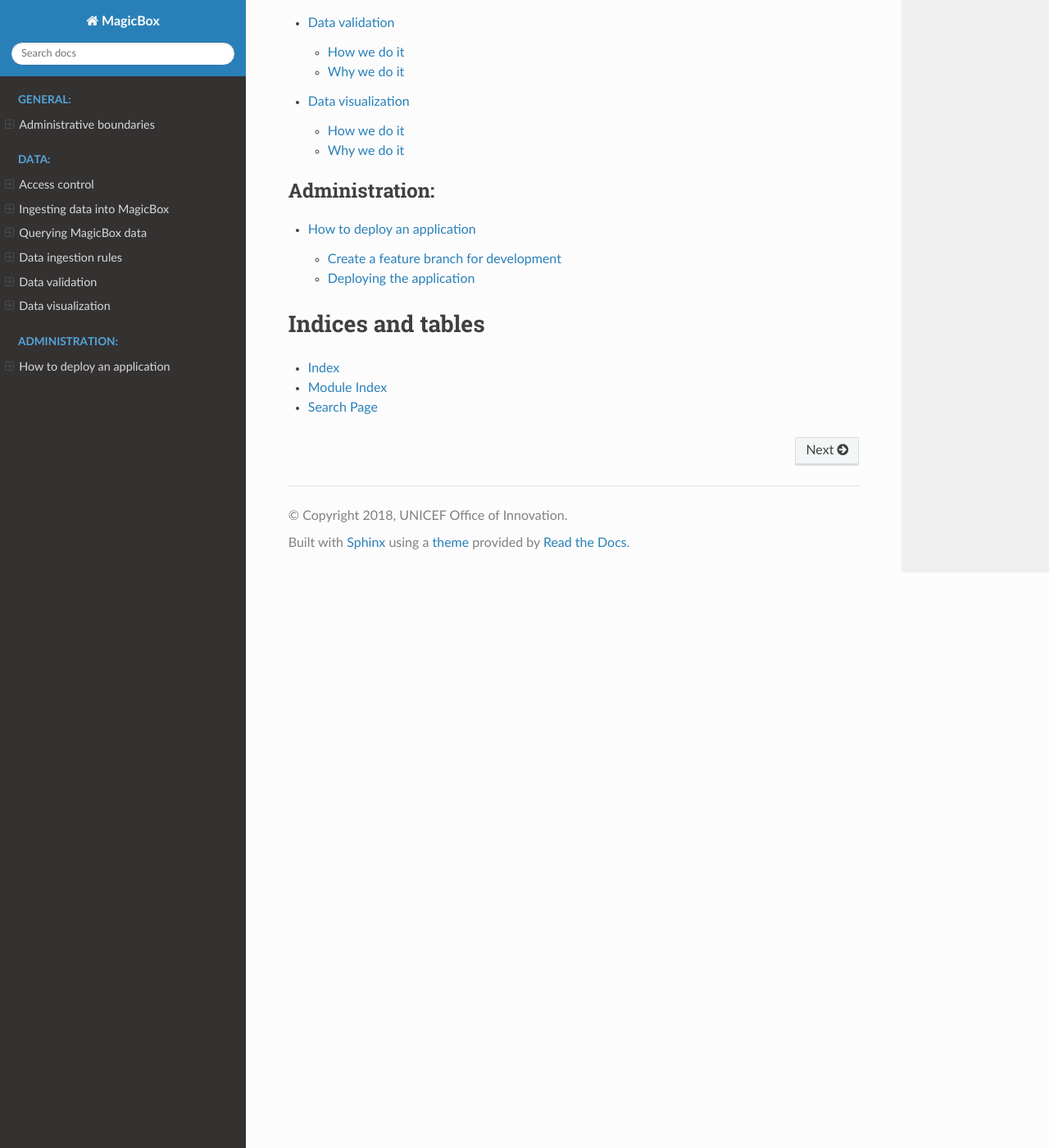
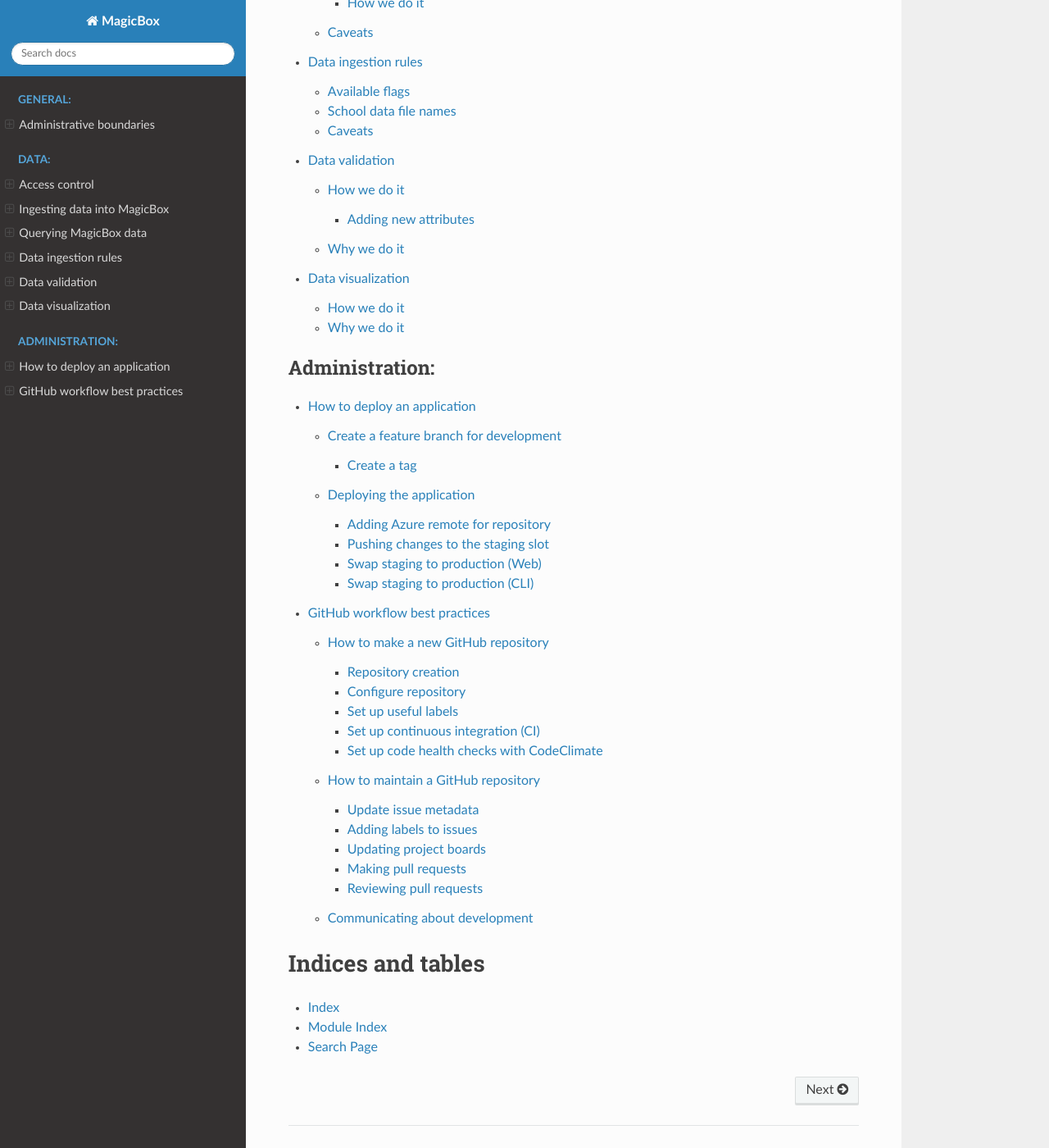
Before and after one commit to unicef/magicbox, a Sphinx documentation site: the page built from docs/index.rst, in a window 1280 px wide and 1400 px high, scrolled down 972 px. Shown: the whole window at 82% size. Built offline with Sphinx 7.4.7 and the Read the Docs theme 2.0.0, drawn with Linux system fonts in a browser that asks for light colours; some of the changed lines change nothing that is shown; some of the changed text lies outside the part shown.

Commit message:
Add new document to explain GitHub workflow (how to add and maintain projects)
This commit begins a new document to explain and document our workflow on
GitHub. This document is intended for project maintainers at UNICEF. It is a
list of things to do whenever making a new GitHub repo, maintaining one, and
how to communicate about our projects. It is intended as a cheat-sheet or
reference for later.

Feel free to contact @jflory7 about the content here at any time, even if it's
after the end of the internship.

```diff
--- /dev/null
+++ b/docs/admin/github-workflow.rst
@@ -0,0 +1,232 @@
+##############################
+GitHub workflow best practices
+##############################
+
+The UNICEF Innovation development team uses GitHub to host open source projects.
+This document explains the GitHub workflow maintainers and developers use.
+It also offers suggestions for best practices on using available tools and integrations.
+
+This document explains…
+
+- How to make a new GitHub repository
+
+- How to maintain a GitHub repository
+
+- How to communicate effectively
+
+
+***********************************
+How to make a new GitHub repository
+***********************************
+
+This section explains steps to follow when creating a new GitHub repository.
+These makes projects more organized, easier to follow from an outsider's perspective, and boosts visibility of development.
+
+Repository creation
+===================
+
+These steps focus on the initial repository creation, from `github.com/new <https://github.com/new>`__.
+
+#. **Set a meaningful name**:
+
+    - Try to make purpose obvious in title
+
+    - Use hyphens (``-``) instead of underscores (``_``)
+
+#. **Write a description**: Write one or two sentences to quickly describe the project
+
+#. **Initialize with README**: Check if you want a README file
+
+    - If you do not have one written yet, initialize with one
+
+#. **Add .gitignore for project type**: Find your project's programming language and choose its ``.gitignore`` file, if available
+
+#. **Add BSD-3 Clause license**: Standard license used for UNICEF Innovation projects
+
+.. figure:: /_static/github-workflow-create-new-repo.png
+   :alt: Example of creating a new repository
+
+   Example of creating a new repository
+
+Configure repository
+====================
+
+Now, your repository is created.
+Make sure you have done the following things:
+
+Disable unneeded tools
+----------------------
+
+Disable any unneeded features or repository tools.
+If they are needed, you can always turn them on later.
+Turning off things you do not plan to use makes it easier for someone to find the useful places of your project.
+It can also indicate if the thing they are looking for (e.g. documentation) is somewhere else.
+
+These features are found under the *Settings* menu for every repository.
+
+.. figure:: /_static/github-workflow-disable-features.png
+   :alt: Disable tools you do not need, like a wiki or project boards
+
+   Disable tools you do not need, like a wiki or project boards.
+   You may have documentation or project boards set up elsewhere.
+   This does not disable organization-level project boards.
+
+Set description, URL, topic tags
+--------------------------------
+
+Make sure every repository has a description and topic tags set.
+If there is a URL to view a demo of the project or read more about it, include it too.
+
+At the top of every GitHub repository, there are fields of metadata for a description, a URL, and topic tags.
+A description and URL helps someone understand your project in one or two sentences or see a live demo.
+Topic tags raise visibility in the GitHub ecosystem and help other people discover your projects.
+
+.. figure:: /_static/github-workflow-description-tags-empty.png
+   :alt: Example of no description, URL, or topic tags
+
+   Example of no description, URL, or topic tags
+
+Do not leave your repos empty like this.
+Use the *Edit* button on the right to change the description and URL.
+Two text boxes will appear.
+
+For topic tags, click *Add topics* towards the left.
+Choose tags related to your project to help identify it.
+Consider programming languages, frameworks, or other software used.
+You can also use tags for type of software, like ``humanitarian`` or ``united-nations``.
+
+.. figure:: /_static/github-workflow-description-tags-filled.png
+   :alt: magicbox-latlon-admin-server with description and topic tags
+
+   magicbox-latlon-admin-server with description and topic tags
+
+Set up useful labels
+====================
+
+.. note:: To be written.
+
+Set up continuous integration (CI)
+==================================
+
+.. note:: To be written.
+
+Set up code health checks with CodeClimate
+==========================================
+
+.. note:: To be written.
+
+
+***********************************
+How to maintain a GitHub repository
+***********************************
+
+This section focuses on "housekeeping" with GitHub projects, including labels and project boards.
+
+Housekeeping is important to maintain a repository.
+This organizes bugs, feature requests, and the project itself.
+Organized projects help active contributors stay on track and make realistic deadlines.
+It also helps new contributors understand what is going on.
+
+Housekeeping has five parts:
+
+#. Issue metadata
+
+#. Adding labels
+
+#. Updating project boards
+
+#. Making pull requests
+
+#. Reviewing pull requests
+
+Update issue metadata
+=====================
+
+Every GitHub issue has four metadata properties:
+
+#. **Assignees**: Who is currently working on an issue and the best point-of-contact for updates
+
+#. **Labels**: Visual cues on task status and importance (see below)
+
+#. **Projects**: Advanced business process management (see below)
+
+#. **Milestone**: Relevant feature or version milestone for an issue
+
+Assignees and labels should always be used at a minimum.
+Use projects and milestones when they are available.
+
+.. figure:: /_static/github-workflow-set-issue-metadata.png
+   :alt: Set assignees, labels, project boards, and milestones from the side column in every GitHub issue or pull request
+
+   Set assignees, labels, project boards, and milestones from the side column in every GitHub issue or pull request
+
+Adding labels to issues
+=======================
+
+.. note:: To be written.
+
+Updating project boards
+=======================
+
+`GitHub project boards <https://help.github.com/articles/about-project-boards/>`__ are an organizational tool for the project.
+They use a `kanban-style <https://en.wikipedia.org/wiki/Kanban_(development)>`__ approach to organizing GitHub issues and pull requests.
+Our workflow is explained `on Opensource.com <https://opensource.com/article/18/4/keep-your-project-organized-git-repo>`__.
+
+To update and maintain the project boards…
+
+#. Make sure any issues or pull requests not shown are added to the board
+
+#. Ensure important issues are organized by *In progress* or *To Do*
+
+#. Issues not yet ready for consideration go on the backlog
+
+#. All items under *In progress* or *To Do* columns should be GitHub issues, **not** note cards (note cards are okay for the backlog column)
+
+Making pull requests
+====================
+
+All major changes to the project should **always be made through a pull request** (PR).
+Pull requests are like a registry of changes for a project.
+It is easy for someone to see what is going in and out of a project.
+Outside contributors will always have to make pull requests, so it is good practice for core / trusted developers to use pull requests too.
+
+Follow contributing guidelines
+------------------------------
+
+The contributing guidelines for all MagicBox projects live `in the unicef/magicbox repo <https://github.com/unicef/magicbox/blob/master/.github/CONTRIBUTING.md>`__.
+
+Always follow these contributing guidelines when working in the project.
+These are the standards and rules we ask the community to follow when contributing.
+As project maintainers, it is our responsibility to hold ourselves to the same standards we ask of others.
+Thus, always make sure current development practices are in-line with what our guidelines.
+
+
+Write useful commit messages
+----------------------------
+
+Writing useful commit messages is a good practice to follow.
+When looking through project commits, it should be somewhat clear what has changed in the project and how.
+Short or nondescript commit messages are not helpful to maintainers or new contributors.
+Commit messages do not need to be paragraphs, but they should clearly indicate what changed or why something changed.
+
+Read `this blog post <https://nathanleclaire.com/blog/2014/09/14/dont-be-scared-of-git-rebase/>`__ for more information about keeping git history clean and tidy with ``git rebase``.
+
+Reviewing pull requests
+=======================
+
+.. note:: To be written.
+
+- triage, triage, triage
+- CI
+- health checks
+- code review comments
+
+
+*******************************
+Communicating about development
+*******************************
+
+Communication about development should be kept public as much as possible in `our Gitter chat <https://gitter.im/unicef-innovation-dev/Lobby>`__.
+Whenever you make a new pull request, always share the link in the main Gitter chat room.
+This lets other developers know you made a change and also gives them an opportunity to review your code.
+And if you want a code review, be sure to ask for it too.
--- a/docs/conf.py
+++ b/docs/conf.py
@@ -94,7 +94,7 @@ html_theme_path = [sphinx_rtd_theme.get_html_theme_path()]
 #
 html_theme_options = {
     'collapse_navigation': False,
-    'navigation_depth': 2,
+    'navigation_depth': 3,
 }
 
 # Add any paths that contain custom static files (such as style sheets) here,
--- a/docs/index.rst
+++ b/docs/index.rst
@@ -11,14 +11,14 @@ life-saving humanitarian responses to emergency situations. It's composed of
 multiple GitHub repositories designed to ingest, aggregate, and serve data.
 
 .. toctree::
-   :maxdepth: 2
+   :maxdepth: 3
    :name: general
    :caption: General:
 
    administrative-boundaries
 
 .. toctree::
-   :maxdepth: 2
+   :maxdepth: 3
    :name: data
    :caption: Data:
    :glob:
@@ -26,7 +26,7 @@ multiple GitHub repositories designed to ingest, aggregate, and serve data.
    data/*
 
 .. toctree::
-   :maxdepth: 2
+   :maxdepth: 3
    :name: admin
    :caption: Administration:
    :glob:
```
Also changed, not shown: docs/_static/github-workflow-create-new-repo.png (added), docs/_static/github-workflow-description-tags-empty.png (added), docs/_static/github-workflow-description-tags-filled.png (added), docs/_static/github-workflow-disable-features.png (added), docs/_static/github-workflow-set-issue-metadata.png (added).
